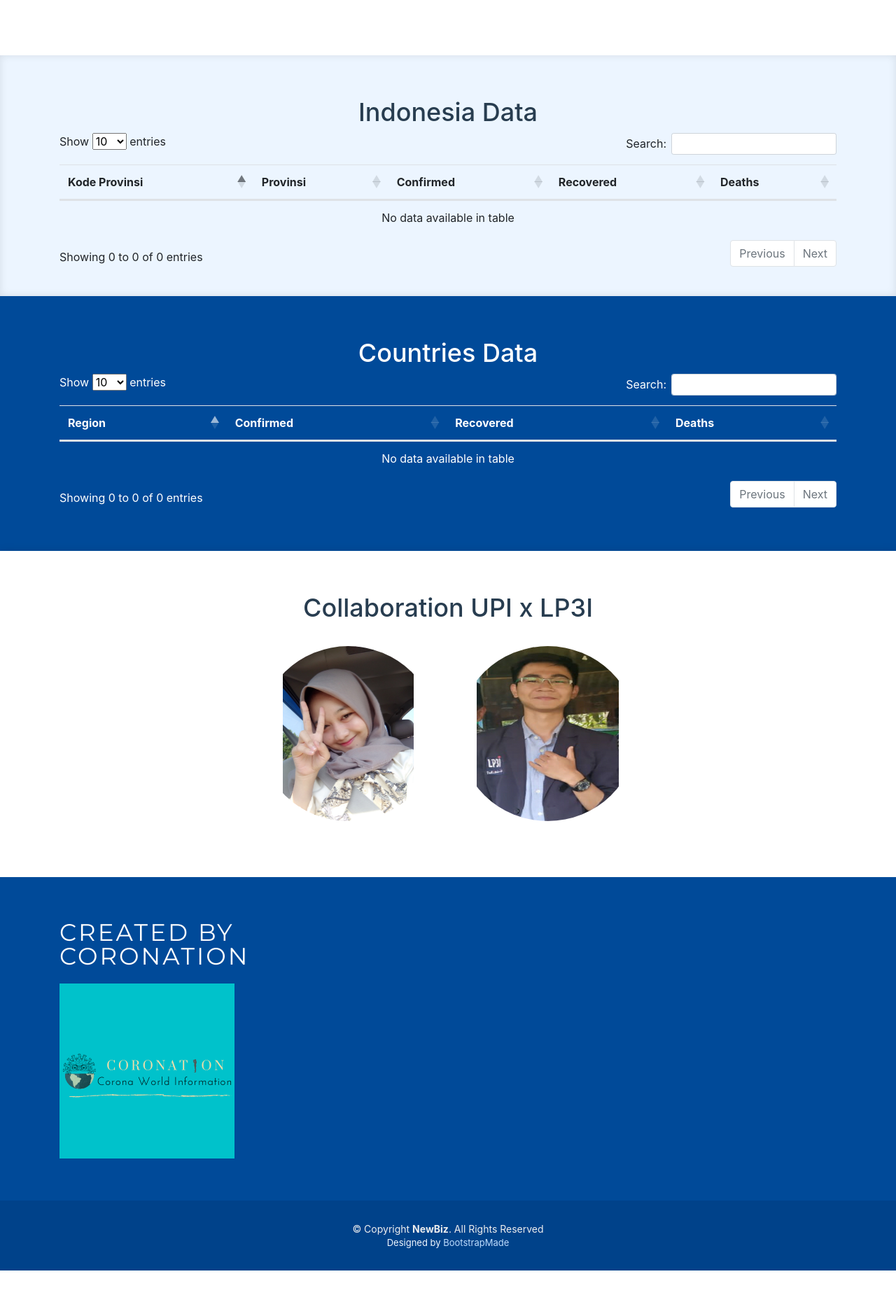
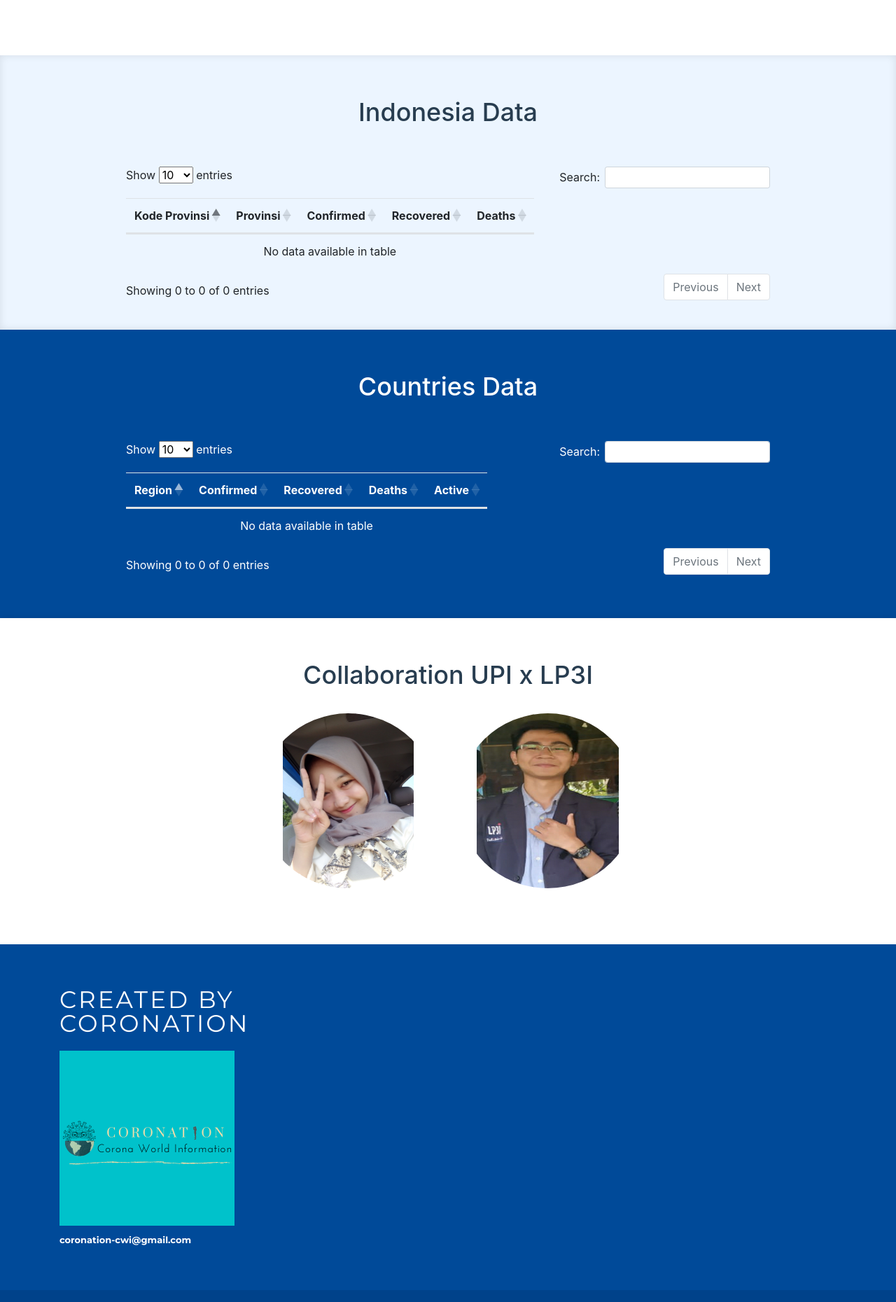
Before and after one commit to firstyudha/ci_covid19, a CodeIgniter app: the page made by application/views/vhome.php in a window 1280 px wide. Shown: the part 1913-3773 px from the top of the page at 70% size. Before the commit the page ends 3728 px from the top, so only its background shows below. Run offline with CodeIgniter, Linux system fonts and the light colour scheme; data that the repository does not hold is empty; some libraries are stand-ins or nearby versions.

Commit message:
typo indonesia data,table responsive

```diff
--- a/application/views/vhome.php
+++ b/application/views/vhome.php
@@ -118,7 +118,7 @@
             <div class="icon-box wow fadeInUp" data-wow-delay="0.2s">
               <div class="icon"><i class="fas fa-procedures"></i></div>
               <h4 class="title"><a href="">Deaths</a></h4>
-              <p class="description"><span class="counters h1" data-toggle="counter-up"><?= $i['meninggal'] ?>1</span></p>
+              <p class="description"><span class="counters h1" data-toggle="counter-up"><?= $i['meninggal'] ?></span></p>
             </div>
 
             <?php endforeach; ?>
@@ -176,13 +176,20 @@
     <section id="services" class="section-bg">
       <div class="container">
 
+        <div class="row">
+              <div class="col-md-8 offset-md-2">
                 <header class="section-header">
                   <h3>Indonesia Data</h3>
                 </header>
+              </div>
+        </div>
+
+        <div class="row mt-5">
+        <div class="col-md-10 offset-md-1">
 
 
 
-        <table class="table table-hovered" id="tabel-data">
+        <table class="table table-responsive" id="tabel-data">
                 <thead>
                     <tr>
                         <th>Kode Provinsi</th>
@@ -204,8 +211,8 @@
                 <?php endforeach; ?>
                 </tbody>
         </table>
-
-
+            </div>
+        </div>
       </div>
     </section>
     <!-- End Services Section -->
@@ -213,19 +220,27 @@
     <!-- ======= Why Us Section ======= -->
     <section id="why-us" class="wow fadeIn">
       <div class="container text-white">
+        <div class="row">
+                <div class="col-md-8 offset-md-2">
                   <header class="section-header">
                     <h3>Countries Data</h3>
                   </header>
+                </div>
+          </div>
+
+          <div class="row mt-5">
+          <div class="col-md-10 offset-md-1">
 
 
 
-        <table class="table table-hovered text-white" id="tabel-data1">
+        <table class="table table-responsive text-white" id="tabel-data1">
                 <thead>
                     <tr>
                         <th>Region</th>
                         <th>Confirmed</th>
                         <th>Recovered</th>
                         <th>Deaths</th>
+                        <th>Active</th>
                     </tr>
                 </thead>
                 <tbody>
@@ -235,11 +250,13 @@
                         <td><?= $c['attributes']['Confirmed'] ?></td>
                         <td><?= $c['attributes']['Recovered'] ?></td>
                         <td><?= $c['attributes']['Deaths'] ?></td>
+                        <td><?= $c['attributes']['Active'] ?></td>
                     </tr>
                 <?php endforeach; ?>
                 </tbody>
         </table>
-
+          </div>
+          </div>
       </div>
     </section><!-- End Why Us Section -->
 
@@ -327,6 +344,11 @@
           <div class="col-lg-4 col-md-6 footer-info">
             <h3>Created by coronation</h3>
             <img src="<?= base_url() ?>assets/assets/img/coronation.png" width=250 class="img-fluid" alt="">
+            <b>
+            <p class="mt-2">
+              <a href="mailto:coronation-cwi@gmail.com" class="text-white">coronation-cwi@gmail.com</a>
+            </p>
+            </b>
           </div>
 
 
```
Lines whose indentation alone changed are shown as unchanged.
